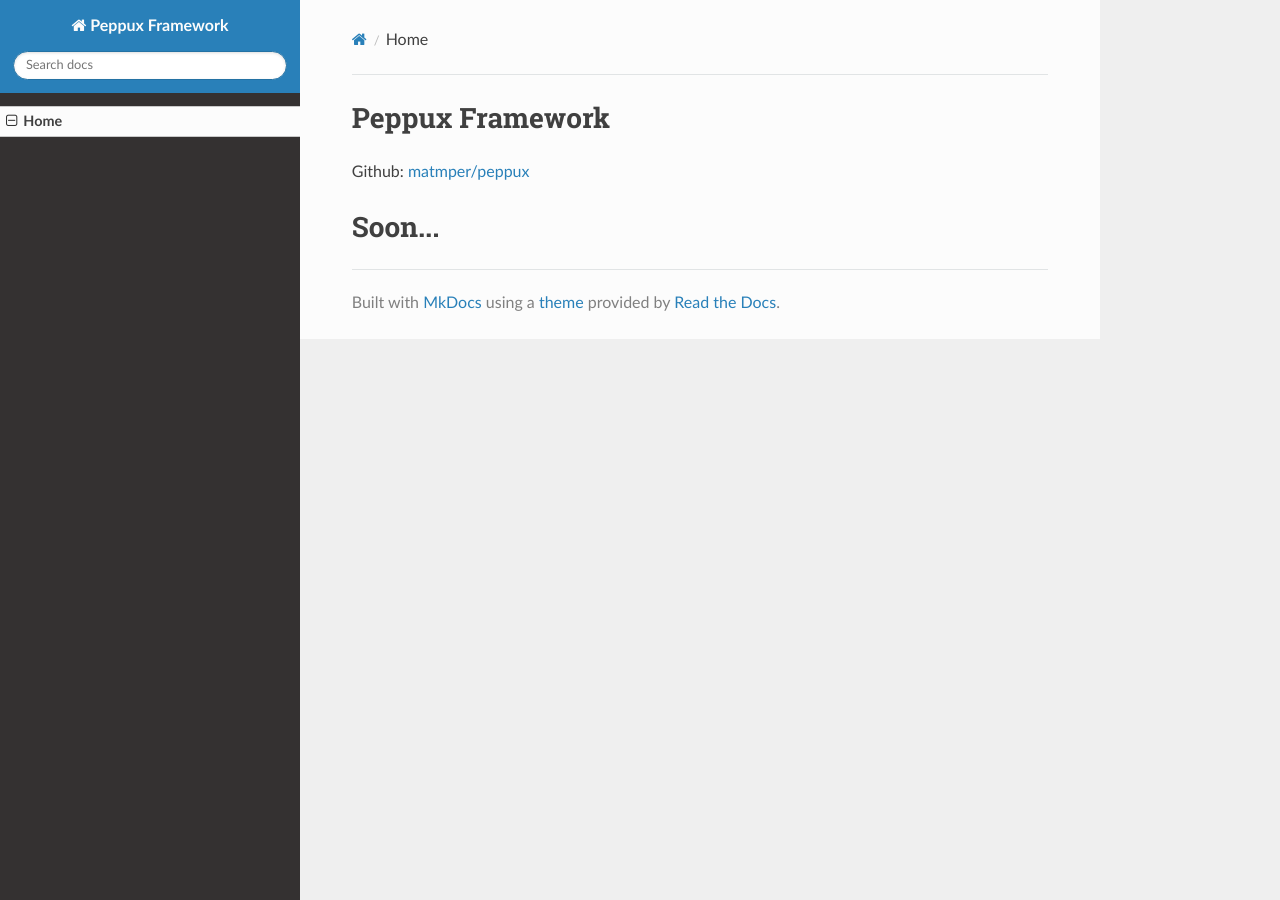
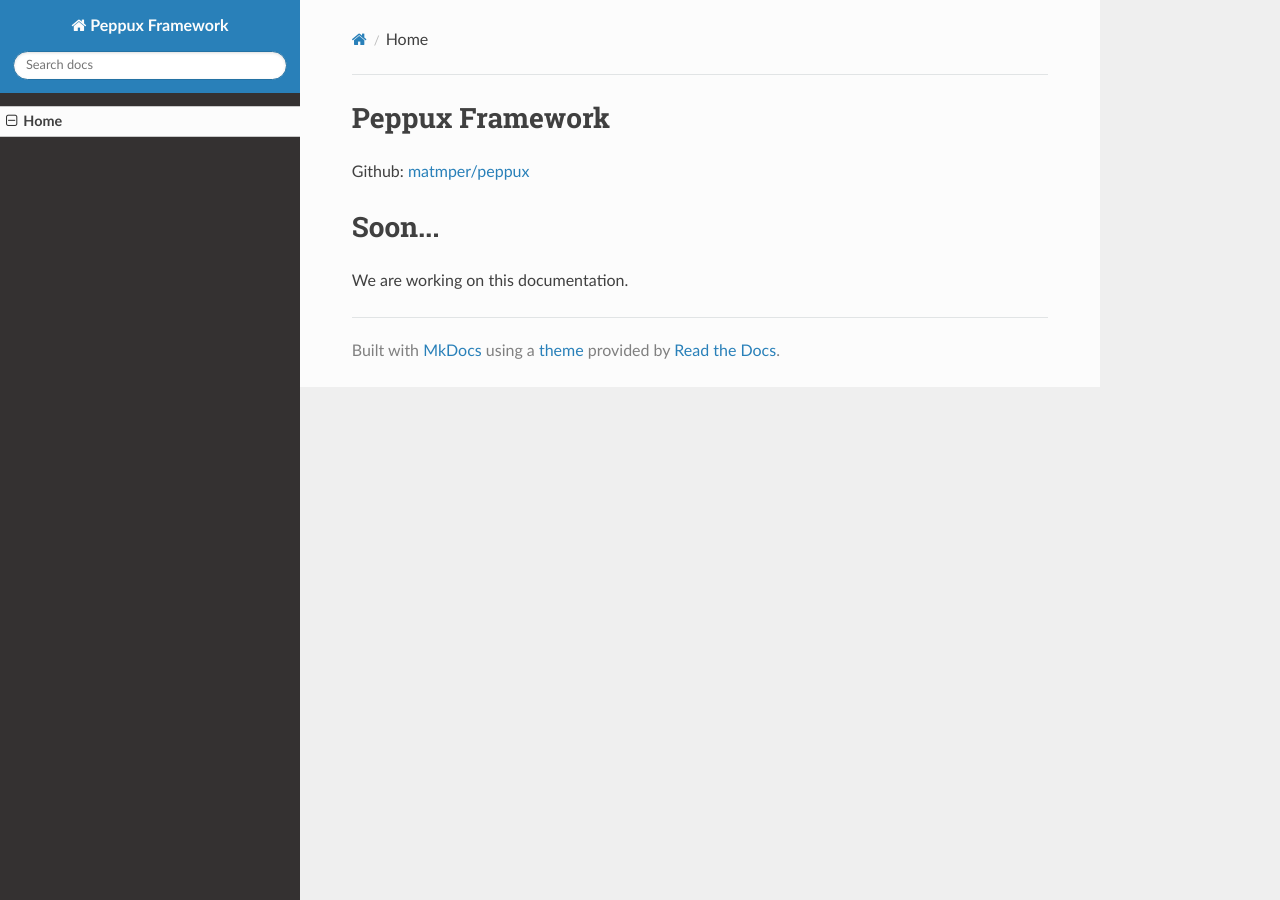
Before and after one commit to matmper/peppux, an MkDocs documentation site: the page built from docs/index.md, in a window 1280 px wide. Built offline with MkDocs 1.6.1, drawn with Linux system fonts in a browser that asks for light colours; nearby versions of some CDN libraries.

Commit message:
feat: adding new text to test

```diff
--- a/docs/index.md
+++ b/docs/index.md
@@ -3,3 +3,5 @@
 Github: [matmper/peppux](https://github.com/matmper/peppux)
 
 # Soon...
+
+We are working on this documentation.
```
